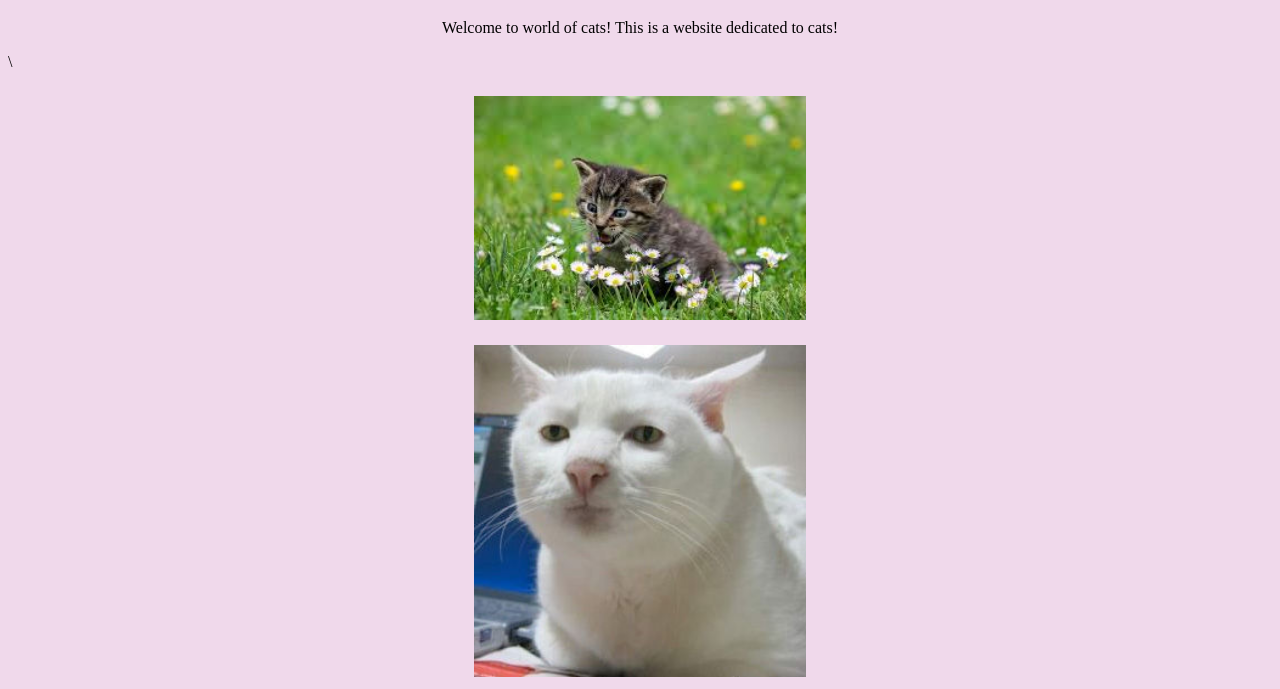
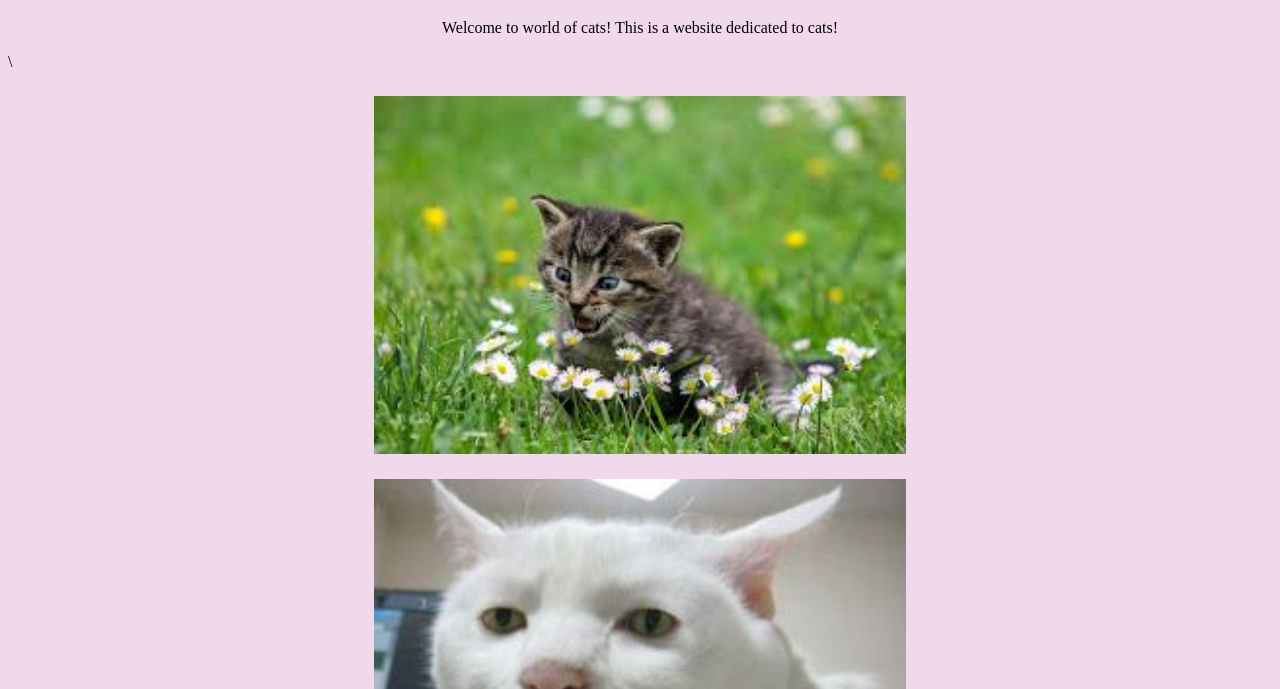
Before and after one commit to cat-world/cat-world.github.io, a plain HTML site: page index.html in a window 1280 px wide. Shown: the part 111-800 px from the top of the page. Drawn offline with Linux system fonts and the light colour scheme.

Commit message:
lowering margin

```diff
--- a/style.css
+++ b/style.css
@@ -56,8 +56,8 @@ body ul {
 
 body p {
     text-align: center;
-    margin-left: 300px;
-    margin-right: 300px;
+    margin-left: 100px;
+    margin-right: 100px;
 }
 
 h2 {
```
